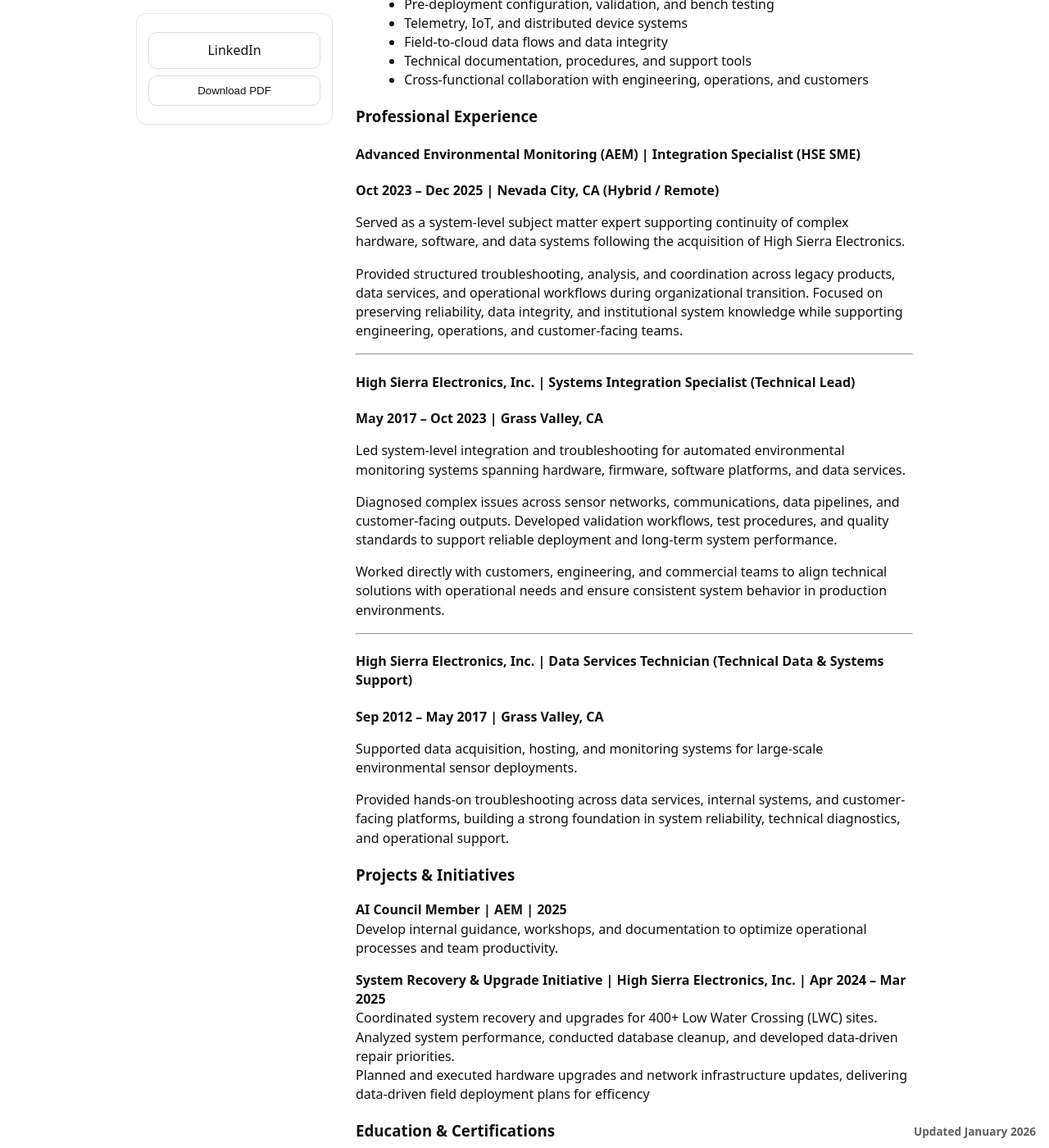
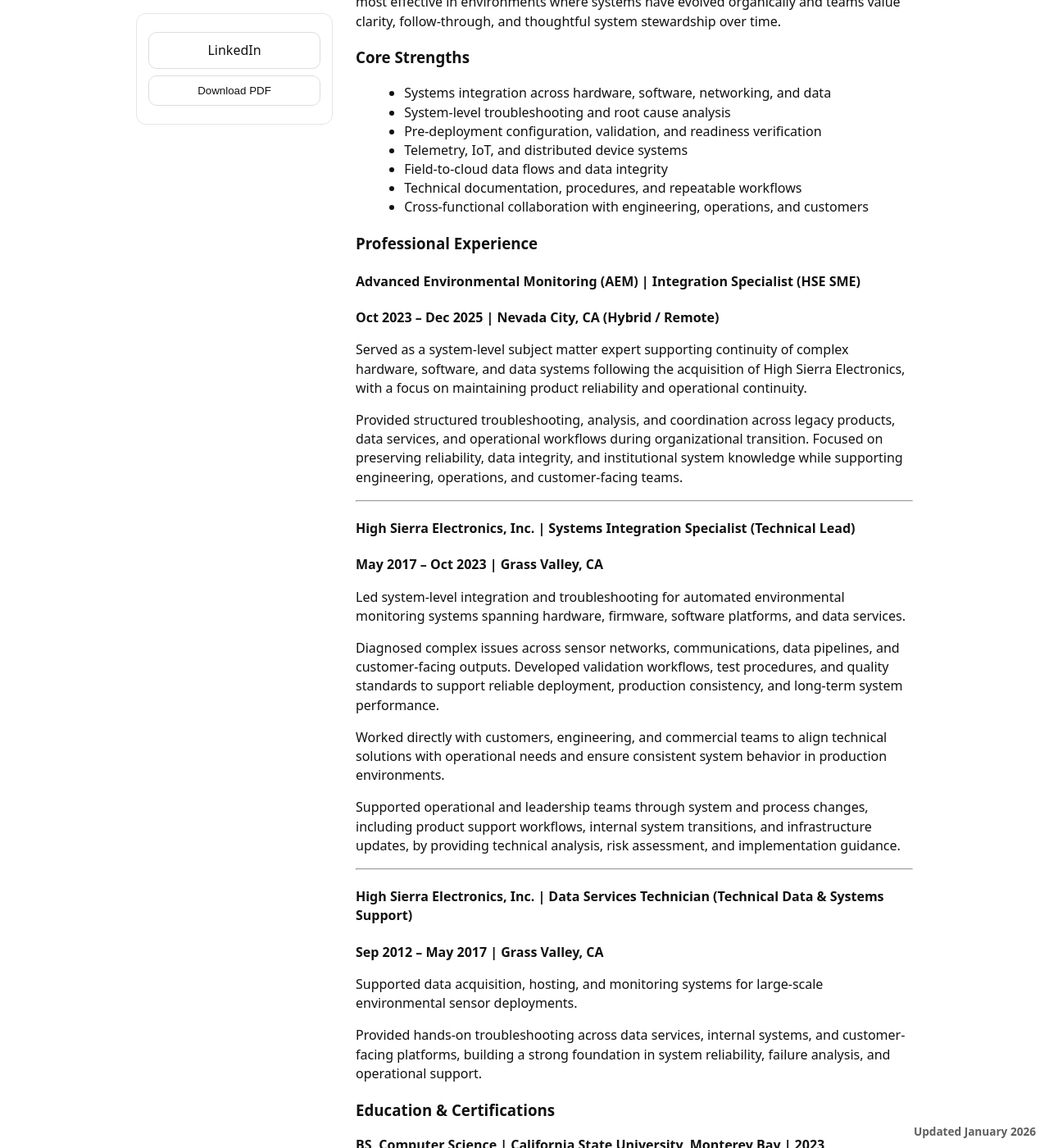
Before and after one commit to jostagirl/PublicResume, a Jekyll site: the page built from index.md, in a window 1280 px wide and 1400 px high, scrolled down 626 px. Shown: the whole window at 82% size. Built offline with Jekyll 4.4.1, drawn with Linux system fonts in a browser that asks for light colours; our own code applies the rules of GitHub Pages for plain Markdown files; some of the changed text lies outside the part shown.

Commit message:
Publish resume site update

```diff
--- a/index.md
+++ b/index.md
@@ -4,7 +4,7 @@ title: Anna Bellizzi | Resume
 <h2>Anna Bellizzi</h2>
 
 <strong>Systems Integration Specialist</strong><br/>
-*Focused on reliability, clarity, and problem resolution across hardware, software, and data*
+*Focused on product reliability, validation, and real-world problem resolution across hardware, software, and data*
 Nevada City, CA<br/>
 <a href="https://www.linkedin.com/in/anna-bellizzi/">linkedin.com/in/anna-bellizzi</a> | Anna.L.Bellizzi@gmail.com | 415-203-7508
 
@@ -12,19 +12,21 @@ Nevada City, CA<br/>
 
 
 ### Summary
-Systems integration specialist with 13+ years of experience working on complex, long-lived technical systems where reliability, data integrity, and trust in system outputs matter.
+Systems integration specialist with 13+ years of experience working on complex, long-lived technical systems where reliability, data integrity, and trust in system outputs matter. My work often supports product readiness from pre-deployment validation through customer-facing issue resolution.
 
 My background spans hardware, software, communications, and data, and I am often brought in when systems require careful coordination or structured troubleshooting across technical and operational boundaries.
+
+In addition to technical execution, I have frequently supported operational and executive decision-making by providing systems context, risk assessment, and practical guidance during process changes and technology transitions.
 
 I specialize in understanding full system context, identifying where assumptions or configurations break down in practice, and seeing issues through to clear resolution. I am most effective in environments where systems have evolved organically and teams value clarity, follow-through, and thoughtful system stewardship over time.
 
 ### Core Strengths
 - Systems integration across hardware, software, networking, and data
 - System-level troubleshooting and root cause analysis
-- Pre-deployment configuration, validation, and bench testing
+- Pre-deployment configuration, validation, and readiness verification
 - Telemetry, IoT, and distributed device systems
 - Field-to-cloud data flows and data integrity
-- Technical documentation, procedures, and support tools
+- Technical documentation, procedures, and repeatable workflows
 - Cross-functional collaboration with engineering, operations, and customers
 
 ### Professional Experience
@@ -32,7 +34,7 @@ I specialize in understanding full system context, identifying where assumptions
 #### Advanced Environmental Monitoring (AEM) | Integration Specialist (HSE SME)
 **Oct 2023 – Dec 2025 | Nevada City, CA (Hybrid / Remote)**
 
-Served as a system-level subject matter expert supporting continuity of complex hardware, software, and data systems following the acquisition of High Sierra Electronics.
+Served as a system-level subject matter expert supporting continuity of complex hardware, software, and data systems following the acquisition of High Sierra Electronics, with a focus on maintaining product reliability and operational continuity.
 
 Provided structured troubleshooting, analysis, and coordination across legacy products, data services, and operational workflows during organizational transition. Focused on preserving reliability, data integrity, and institutional system knowledge while supporting engineering, operations, and customer-facing teams.
 
@@ -43,9 +45,11 @@ Provided structured troubleshooting, analysis, and coordination across legacy pr
 
 Led system-level integration and troubleshooting for automated environmental monitoring systems spanning hardware, firmware, software platforms, and data services.
 
-Diagnosed complex issues across sensor networks, communications, data pipelines, and customer-facing outputs. Developed validation workflows, test procedures, and quality standards to support reliable deployment and long-term system performance.
+Diagnosed complex issues across sensor networks, communications, data pipelines, and customer-facing outputs. Developed validation workflows, test procedures, and quality standards to support reliable deployment, production consistency, and long-term system performance.
 
 Worked directly with customers, engineering, and commercial teams to align technical solutions with operational needs and ensure consistent system behavior in production environments.
+
+Supported operational and leadership teams through system and process changes, including product support workflows, internal system transitions, and infrastructure updates, by providing technical analysis, risk assessment, and implementation guidance.
 
 ---
 
@@ -54,16 +58,7 @@ Worked directly with customers, engineering, and commercial teams to align techn
 
 Supported data acquisition, hosting, and monitoring systems for large-scale environmental sensor deployments.
 
-Provided hands-on troubleshooting across data services, internal systems, and customer-facing platforms, building a strong foundation in system reliability, technical diagnostics, and operational support.
-
-### Projects & Initiatives
-**AI Council Member | AEM | 2025**
-Develop internal guidance, workshops, and documentation to optimize operational processes and team productivity.
-
-**System Recovery & Upgrade Initiative | High Sierra Electronics, Inc. | Apr 2024 – Mar 2025**
-Coordinated system recovery and upgrades for 400+ Low Water Crossing (LWC) sites.
-Analyzed system performance, conducted database cleanup, and developed data-driven repair priorities.
-Planned and executed hardware upgrades and network infrastructure updates, delivering data-driven field deployment plans for efficency
+Provided hands-on troubleshooting across data services, internal systems, and customer-facing platforms, building a strong foundation in system reliability, failure analysis, and operational support.
 
 ### Education & Certifications
 **BS, Computer Science | California State University, Monterey Bay | 2023**
@@ -73,7 +68,7 @@ Planned and executed hardware upgrades and network infrastructure updates, deliv
 
 #### **AWARDS**
 <u><b>Best Overall Capstone — CSU Monterey Bay Computer Science Degree Program</b></u>
-Recognized for developing a PTZ camera integration system supporting emergency road safety and public works monitoring.
+Recognized for developing a PTZ camera integration system, including system validation and deployment readiness, supporting emergency road safety and public works monitoring.
 
 ## Additional Information
 - Demonstrated aptitude for learning new technologies and applying them effectively
```
